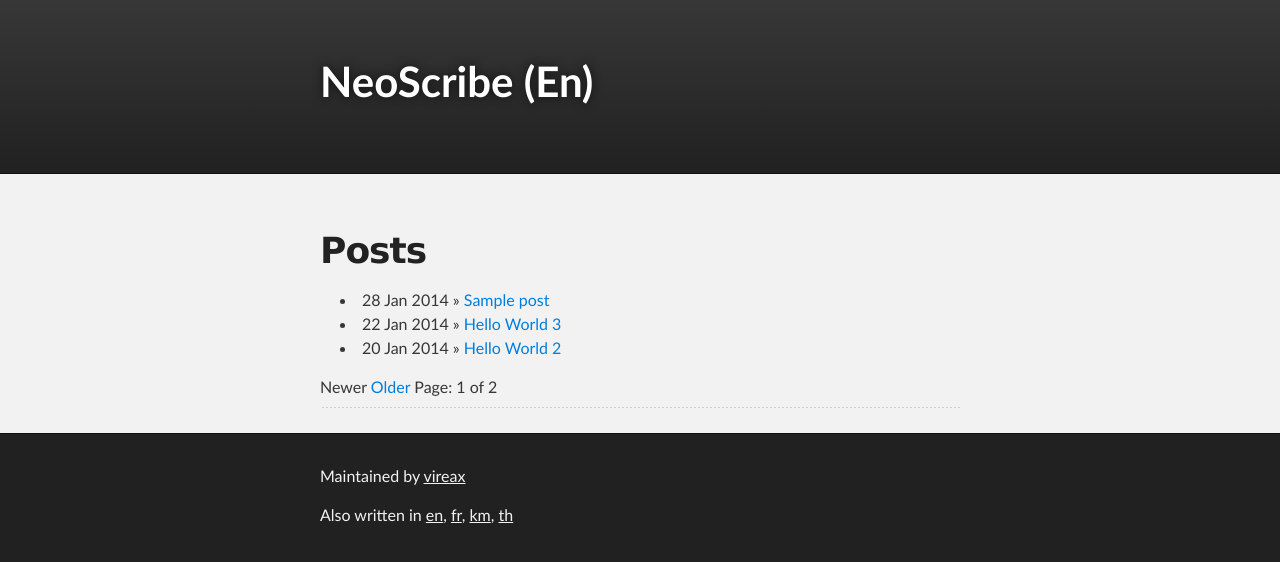
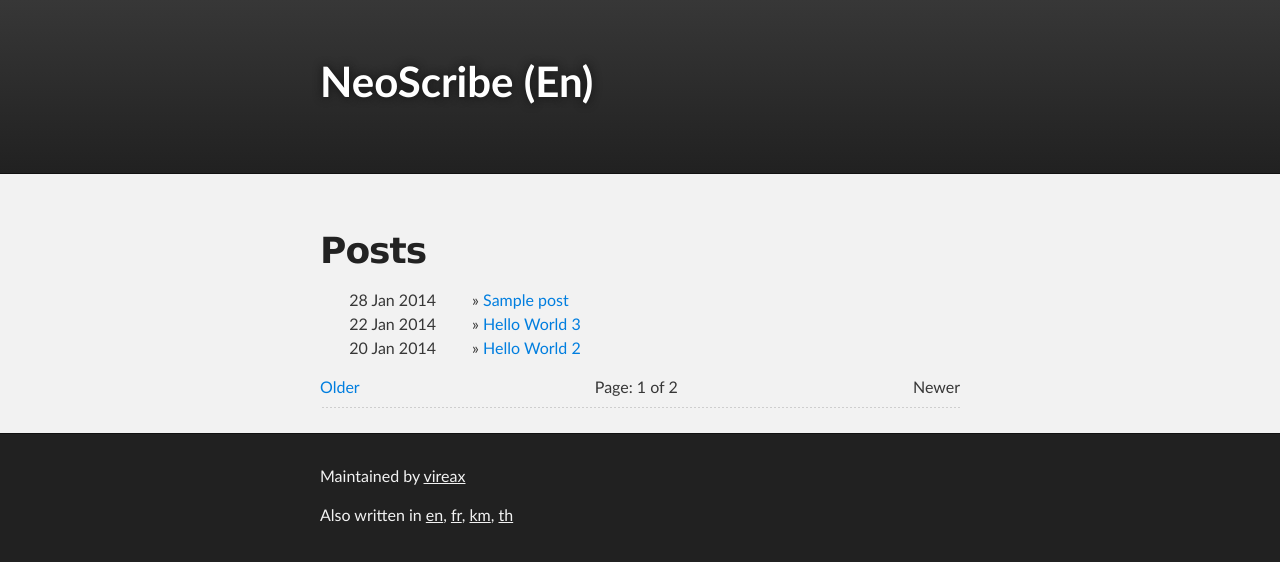
Before and after one commit to vireax/en, a Jekyll site: the page built from index.html, in a window 1280 px wide. Shown: the top 562 px of the page. Built offline with Jekyll 4.4.1, drawn with Linux system fonts in a browser that asks for light colours; the list of posts is cut into pages by our own code.

Commit message:
Update stylesheet.css

```diff
--- a/stylesheets/stylesheet.css
+++ b/stylesheets/stylesheet.css
@@ -365,7 +365,23 @@ Full-Width Styles
 #footer_wrap {
   background: #212121;
 }
-
+/*****************************************
+Custom
+***************************************/
+ul.list-of-posts{list-style:none;}
+.index-post-date {
+	display:inline-block;
+	width:6em;
+	text-align:right;
+	margin-right:2em;
+}
+#page-navigation {clear:all;text-align:center;}
+#page-navigation div.left {float:left;}
+#page-navigation div.right {float:right;}
+div.pagination {text-align:center}
+div.pagination .page_number {}
+div.pagination .previous{float:right;}
+div.pagination .next{float:left;}
 
 
 /*******************************************************************************
```
